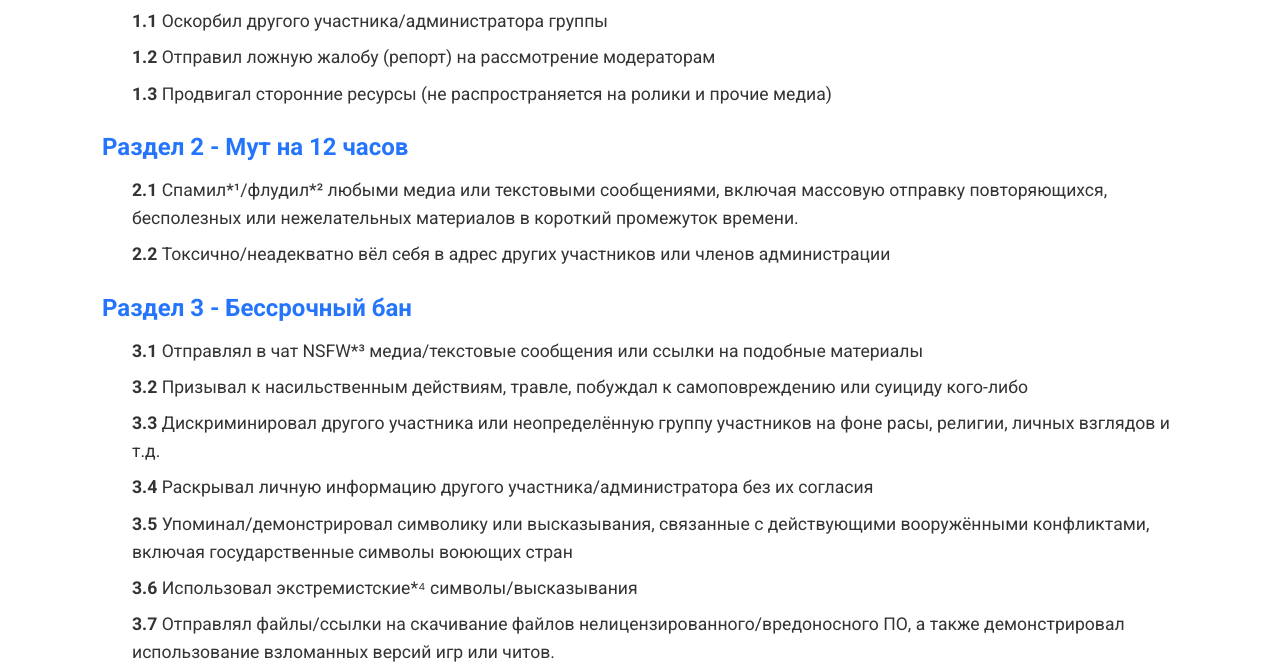
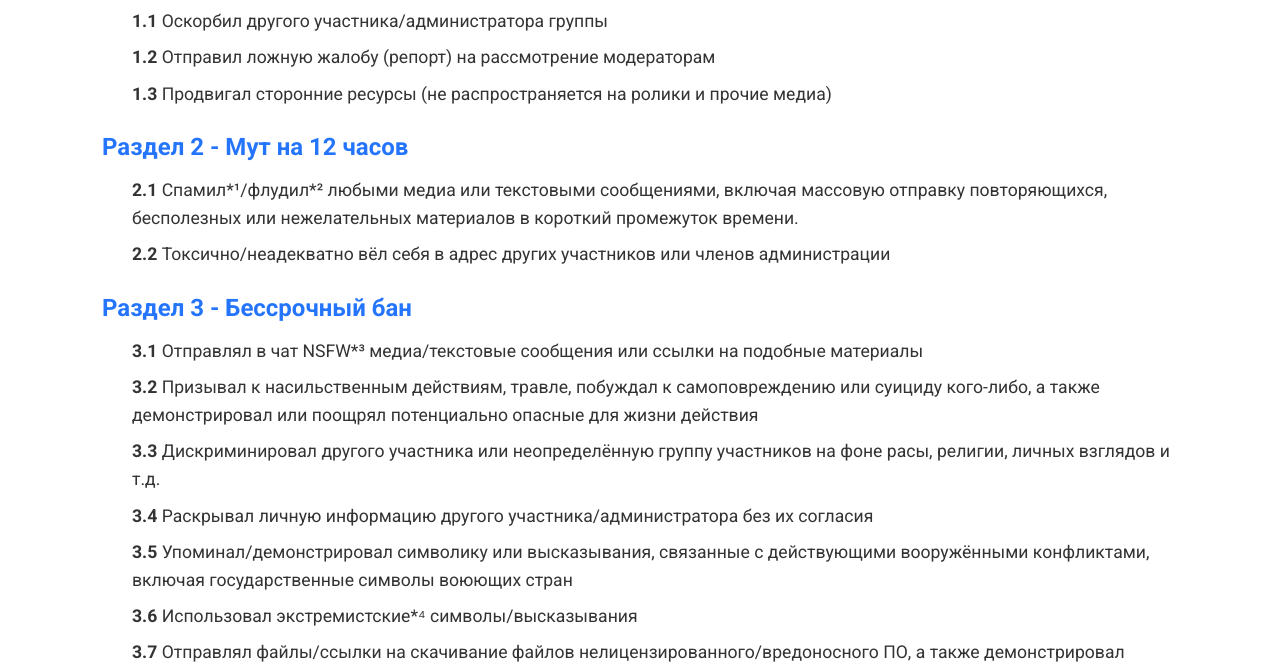
Before and after one commit to SkyWalkerOne/STDChatRules, a plain HTML site: page index.html in a window 1280 px wide. Shown: the part 422-1093 px from the top of the page. Drawn offline with Linux system fonts and the light colour scheme.

Commit message:
Update index.html

```diff
--- a/index.html
+++ b/index.html
@@ -43,7 +43,7 @@
                 <h3>Раздел 3 - Бессрочный бан</h3>
                 <ul>
                     <li><strong>3.1</strong> Отправлял в чат NSFW*³ медиа/текстовые сообщения или ссылки на подобные материалы</li>
-                    <li><strong>3.2</strong> Призывал к насильственным действиям, травле, побуждал к самоповреждению или суициду кого-либо</li>
+                    <li><strong>3.2</strong> Призывал к насильственным действиям, травле, побуждал к самоповреждению или суициду кого-либо, а также демонстрировал или поощрял потенциально опасные для жизни действия</li>
                     <li><strong>3.3</strong> Дискриминировал другого участника или неопределённую группу участников на фоне расы, религии, личных взглядов и т.д.</li>
                     <li><strong>3.4</strong> Раскрывал личную информацию другого участника/администратора без их согласия</li>
                     <li><strong>3.5</strong> Упоминал/демонстрировал символику или высказывания, связанные с действующими вооружёнными конфликтами, включая государственные символы воюющих стран</li>
```
